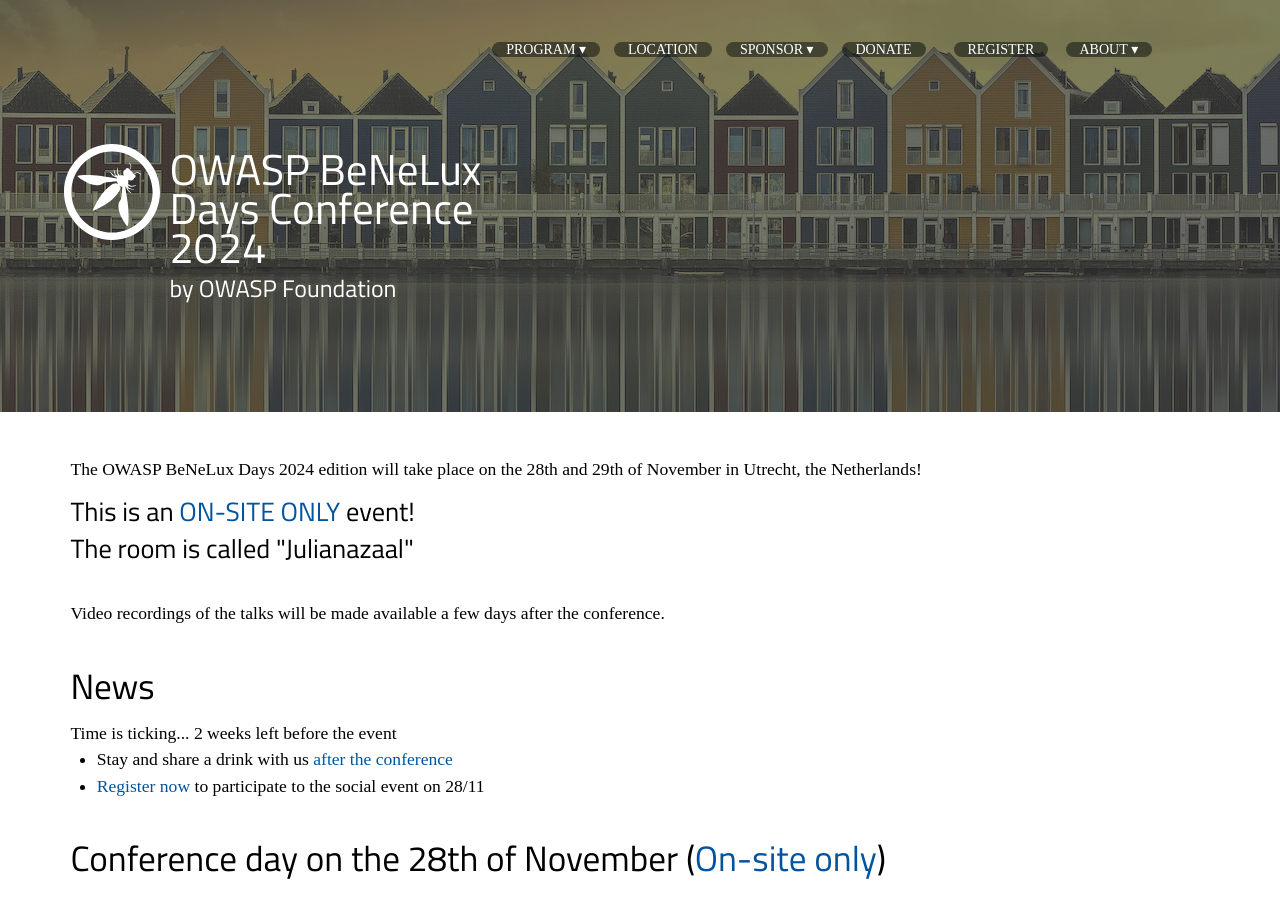
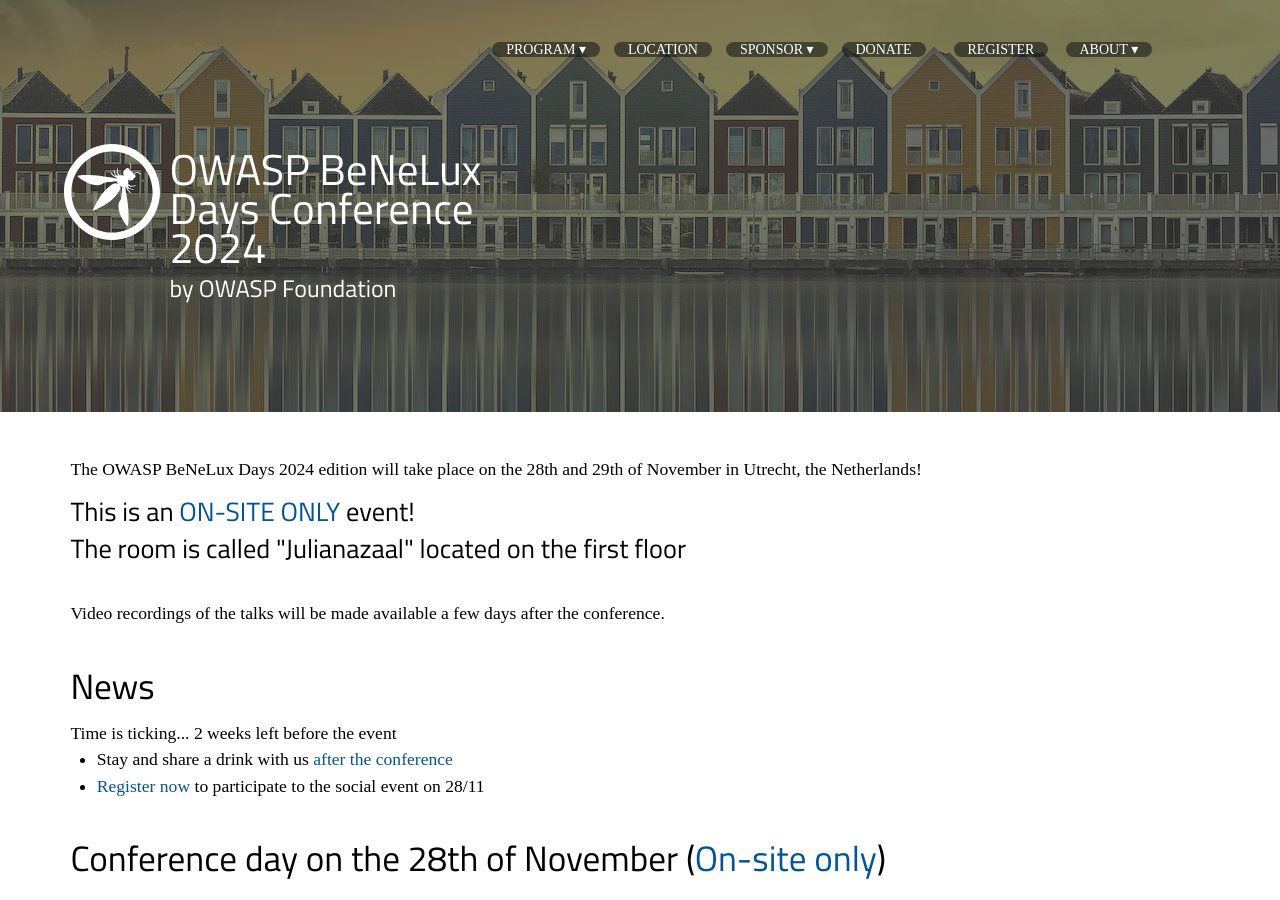
Before and after one commit to dm-17/Owasp-BeNeLux-Days-2024, a Jekyll site: the page built from index.html, in a window 1280 px wide and 900 px high. Built offline with Jekyll 4.4.1, drawn with Linux system fonts in a browser that asks for light colours; some web fonts are replaced.

Commit message:
and floor

```diff
--- a/index.html
+++ b/index.html
@@ -10,7 +10,7 @@
 <p>The OWASP BeNeLux Days 2024 edition will take place on the 28th and 29th of November in Utrecht, the Netherlands!</p>
 
 <h3>This is an <a href="/location/">ON-SITE ONLY</a> event!</h3>
-<h3>The room is called "Julianazaal"</h3><br />
+<h3>The room is called "Julianazaal" located on the first floor</h3><br />
 
 <p>Video recordings of the talks will be made available a few days after the conference.</p>
 <br />
```
